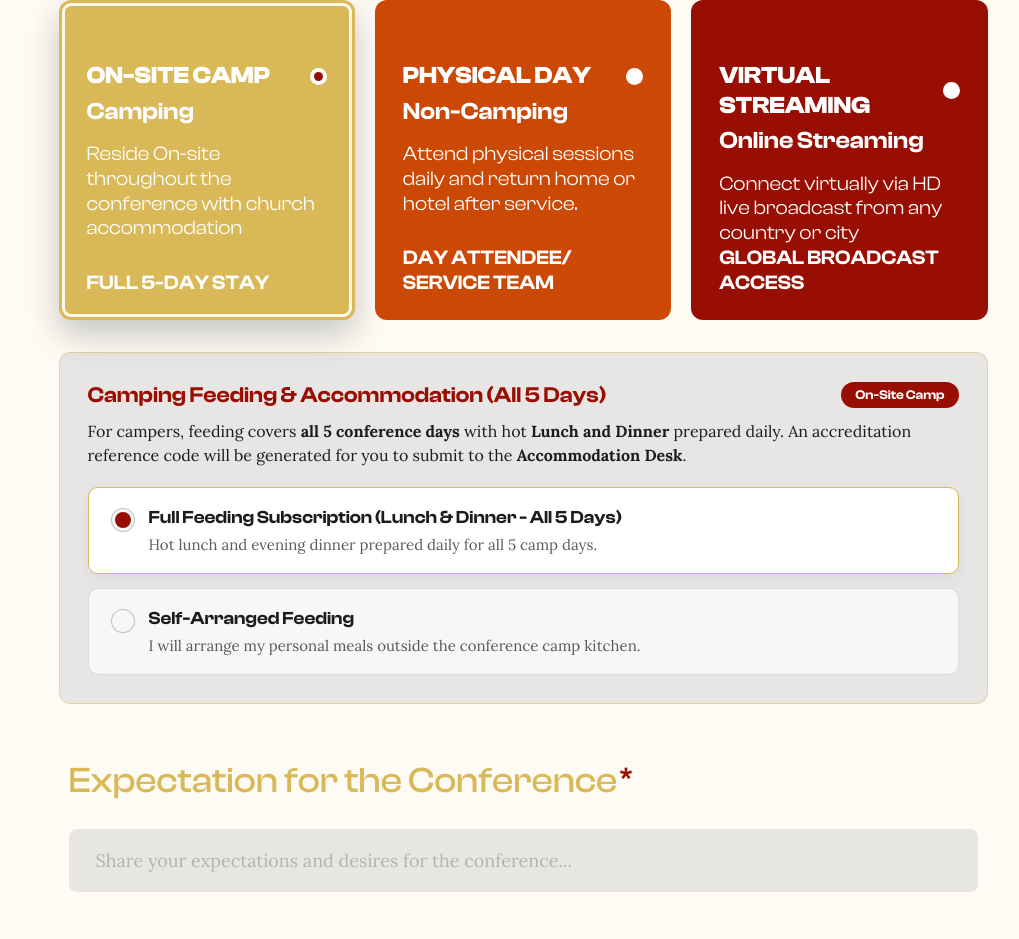
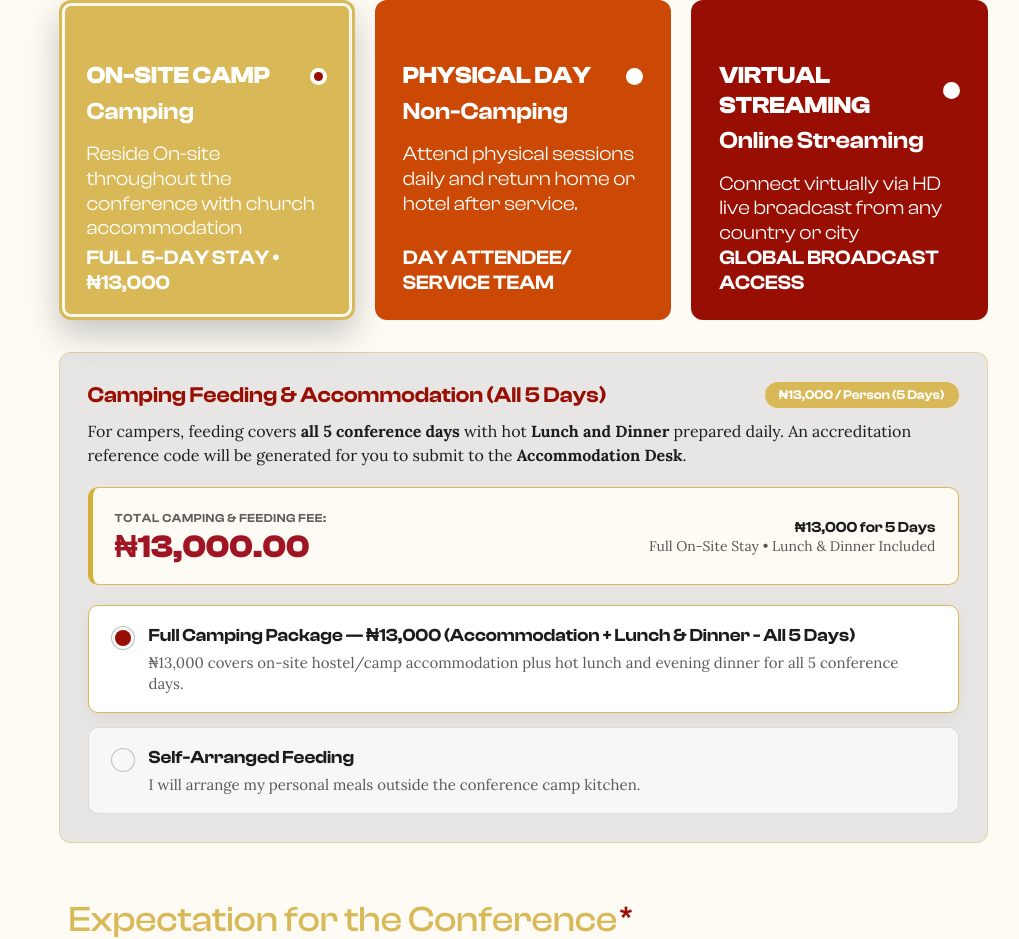
Before and after one commit to sitanet/TCGC_CHURCH_WEB, a Django app: page /imgc/ in a window 1280 px wide. Shown: the part 2509-3448 px from the top of the page, without its empty margins (117-1136 px from the left). Run offline with Django 5.2, Linux system fonts and the light colour scheme; data comes from the database, SQL or seed files in the repository; data that the repository does not hold is empty.

Commit message:
feat(imgc-reg): set camping fee to 13,000 for 5 days across form, confirmation slip, and dispatch message

```diff
--- a/core/views.py
+++ b/core/views.py
@@ -134,12 +134,13 @@ def _send_imgc_confirmation_email_sync(registration_id):
             clean_phone_alt = CAMPING_DISPATCH_PHONE_ALT.replace('+', '').replace(' ', '').replace('-', '')
             if registration.attendance_mode == 'camping':
                 desk_name = "Camping & Accommodation Desk"
-                dispatch_desc = "To finalize your Camp Accommodation and Feeding Allocation, please send your registration code to either of the camp desks via WhatsApp."
+                fee_line = f" Expected Camp Fee: ₦{registration.amount_paid:,.2f} (5 Days Camping Stay & Feeding)." if (registration.amount_paid and registration.amount_paid > 0) else ""
+                dispatch_desc = f"To finalize your Camp Accommodation and Feeding Allocation,{fee_line} please send your registration code to either of the camp desks via WhatsApp."
                 wa_msg = (
                     f"Hello TCGC Protocol & Registration Team, my name is {registration.first_name} {registration.surname}. "
                     f"I have registered for Image & Glory Conference 2026 (IMGC 2026) as a CAMPER. "
                     f"My Registration Code is: {registration.registration_code}. "
-                    f"Feeding Plan: {registration.get_feeding_subscription_display()}. "
+                    f"Feeding Plan: {registration.get_feeding_subscription_display()}.{fee_line} "
                     f"Phone: {registration.phone_number}. Please verify my accommodation and feeding reservation."
                 )
                 encoded_msg = urllib.parse.quote(wa_msg)
@@ -171,7 +172,7 @@ def _send_imgc_confirmation_email_sync(registration_id):
                 desk_name = "Meal & Feeding Ticket Desk"
                 plan_summary = registration.get_feeding_summary()
                 fee_line = ""
-                if registration.designation == 'church_worker' and registration.amount_paid and registration.amount_paid > 0:
+                if registration.amount_paid and registration.amount_paid > 0:
                     fee_line = f" Expected Meal Fee: ₦{registration.amount_paid:,.2f} ({registration.feeding_days or 'All 5 Days'})."
                 dispatch_desc = f"To confirm your {plan_summary},{fee_line} please send your registration code to either of our registration & meal desks via WhatsApp."
                 wa_msg = (
@@ -208,7 +209,7 @@ def _send_imgc_confirmation_email_sync(registration_id):
 
         worker_fee_email_row = ""
         worker_fee_text_row = ""
-        if registration.designation == 'church_worker' and registration.amount_paid and registration.amount_paid > 0:
+        if registration.amount_paid and registration.amount_paid > 0:
             worker_fee_text_row = f"\nTotal Amount to Pay: ₦{registration.amount_paid:,.2f} ({registration.feeding_days or 'All 5 Days'})\n"
             worker_fee_email_row = f"""
             <tr style="background-color: #F0FDF4;">
@@ -657,7 +658,9 @@ def registration(request):
 
         # Compute dynamic feeding fee for TCGC Service Team (`church_worker` + `lunch_only`)
         calculated_amount = Decimal('0.00')
-        if designation == 'church_worker' and feeding_subscription == 'lunch_only':
+        if attendance_mode == 'camping':
+            calculated_amount = Decimal('13000.00')
+        elif designation == 'church_worker' and feeding_subscription == 'lunch_only':
             if not feeding_days or feeding_days.strip().lower() in ('all', 'all days', 'all 5 days', 'all_days'):
                 days_count = 5
             else:
@@ -808,12 +811,15 @@ def registration_confirmation(request, registration_code):
         clean_phone = reg.dispatch_phone_target.replace('+', '').replace(' ', '').replace('-', '')
         clean_phone_alt = CAMPING_DISPATCH_PHONE_ALT.replace('+', '').replace(' ', '').replace('-', '')
         if reg.attendance_mode == 'camping':
+            fee_note = f"\n💳 Total Camping Fee: *₦{reg.amount_paid:,.2f}* (5 Days Stay & Feeding)" if (reg.amount_paid and reg.amount_paid > 0) else ""
+            if reg.amount_paid and reg.amount_paid > 0 and feeding_config.account_number:
+                fee_note += f"\n🏦 Transfer Account: {feeding_config.bank_name} - {feeding_config.account_number} ({feeding_config.account_name})"
             msg_text = (
                 f"Hello TCGC Protocol & Registration Team,\n\n"
                 f"My name is {reg.first_name} {reg.surname}.\n"
                 f"I have registered for Image & Glory Conference 2026 (IMGC 2026) as a CAMPER.\n\n"
                 f"📋 Registration Code: *{reg.registration_code}*\n"
-                f"🍽️ Feeding Plan: *{reg.get_feeding_summary()}*\n"
+                f"🍽️ Feeding Plan: *{reg.get_feeding_summary()}*{fee_note}\n"
                 f"📞 Phone: {reg.phone_number}\n"
                 f"📍 Location: {reg.city}, {reg.country}\n\n"
                 f"Please verify my accommodation and feeding reservation. Thank you!"
@@ -824,7 +830,7 @@ def registration_confirmation(request, registration_code):
         else:
             plan_summary = reg.get_feeding_summary()
             fee_note = ""
-            if reg.designation == 'church_worker' and reg.amount_paid and reg.amount_paid > 0:
+            if reg.amount_paid and reg.amount_paid > 0:
                 fee_note = f"\n💳 Amount to Pay: *₦{reg.amount_paid:,.2f}* ({reg.feeding_days or 'All 5 Days'})"
                 if feeding_config.account_number:
                     fee_note += f"\n🏦 Transfer Account: {feeding_config.bank_name} - {feeding_config.account_number} ({feeding_config.account_name})"
--- a/templates/registration.html
+++ b/templates/registration.html
@@ -630,7 +630,7 @@
                                 Reside On-site throughout the conference with church accommodation
                             </p>
                         </div>
-                        <div class="tcgc-mode-footer-tag">FULL 5-DAY STAY</div>
+                        <div class="tcgc-mode-footer-tag">FULL 5-DAY STAY &bull; &#8358;13,000</div>
                     </div>
 
                     <!-- Mode Card 2: PHYSICAL DAY (Node 138:248, #CB4905) -->
@@ -679,19 +679,31 @@
                 <div id="campingFeedingBox" class="tcgc-reg-conditional-panel tcgc-feeding-mode-panel">
                     <div class="tcgc-conditional-header">
                         <h4 class="tcgc-conditional-title">Camping Feeding &amp; Accommodation (All 5 Days)</h4>
-                        <span class="tcgc-conditional-badge">On-Site Camp</span>
+                        <span class="tcgc-conditional-badge tcgc-badge-gold">&#8358;13,000 / Person (5 Days)</span>
                     </div>
                     <p class="tcgc-conditional-desc">
                         For campers, feeding covers <strong>all 5 conference days</strong> with hot <strong>Lunch and Dinner</strong> prepared daily. An accreditation reference code will be generated for you to submit to the <strong>Accommodation Desk</strong>.
                     </p>
+                    <!-- Camping Fee Breakdown Card -->
+                    <div class="tcgc-worker-price-card" style="margin-bottom: 20px; border-left: 5px solid #D4AF37;">
+                        <div class="tcgc-price-left">
+                            <span class="tcgc-price-caption">TOTAL CAMPING &amp; FEEDING FEE:</span>
+                            <div class="tcgc-price-amount" style="color: #A01524;">&#8358;13,000.00</div>
+                        </div>
+                        <div class="tcgc-price-right">
+                            <div class="tcgc-price-rate">&#8358;13,000 for 5 Days</div>
+                            <div class="tcgc-price-days">Full On-Site Stay &bull; Lunch &amp; Dinner Included</div>
+                        </div>
+                    </div>
+
                     <div class="tcgc-feeding-options-stack">
                         <div class="tcgc-feeding-option-card">
                             <label class="tcgc-custom-radio tcgc-radio-block">
                                 <input type="radio" name="feeding_subscription" value="lunch_dinner" class="camping-feed-input" id="feedCampingFull" {% if form_data.feeding_subscription == 'lunch_dinner' or not form_data.feeding_subscription %}checked{% endif %}>
                                 <span class="tcgc-radio-circle"></span>
                                 <span class="tcgc-radio-text-wrap">
-                                    <strong class="tcgc-radio-main-label">Full Feeding Subscription (Lunch &amp; Dinner - All 5 Days)</strong>
-                                    <small class="tcgc-radio-sub-label">Hot lunch and evening dinner prepared daily for all 5 camp days.</small>
+                                    <strong class="tcgc-radio-main-label">Full Camping Package &mdash; &#8358;13,000 (Accommodation + Lunch &amp; Dinner - All 5 Days)</strong>
+                                    <small class="tcgc-radio-sub-label">&#8358;13,000 covers on-site hostel/camp accommodation plus hot lunch and evening dinner for all 5 conference days.</small>
                                 </span>
                             </label>
                         </div>
```
Also changed, not shown: templates/registration_confirmation.html (+8 -2 lines).
